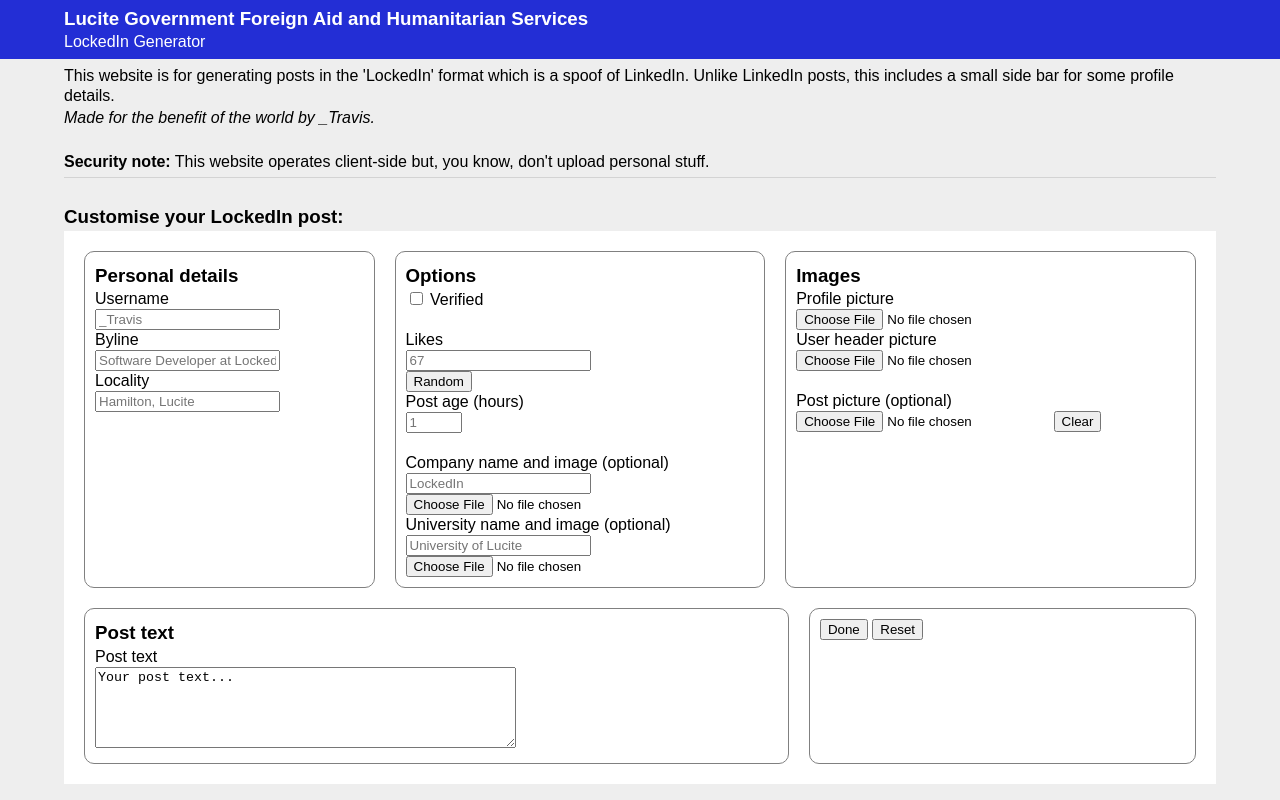
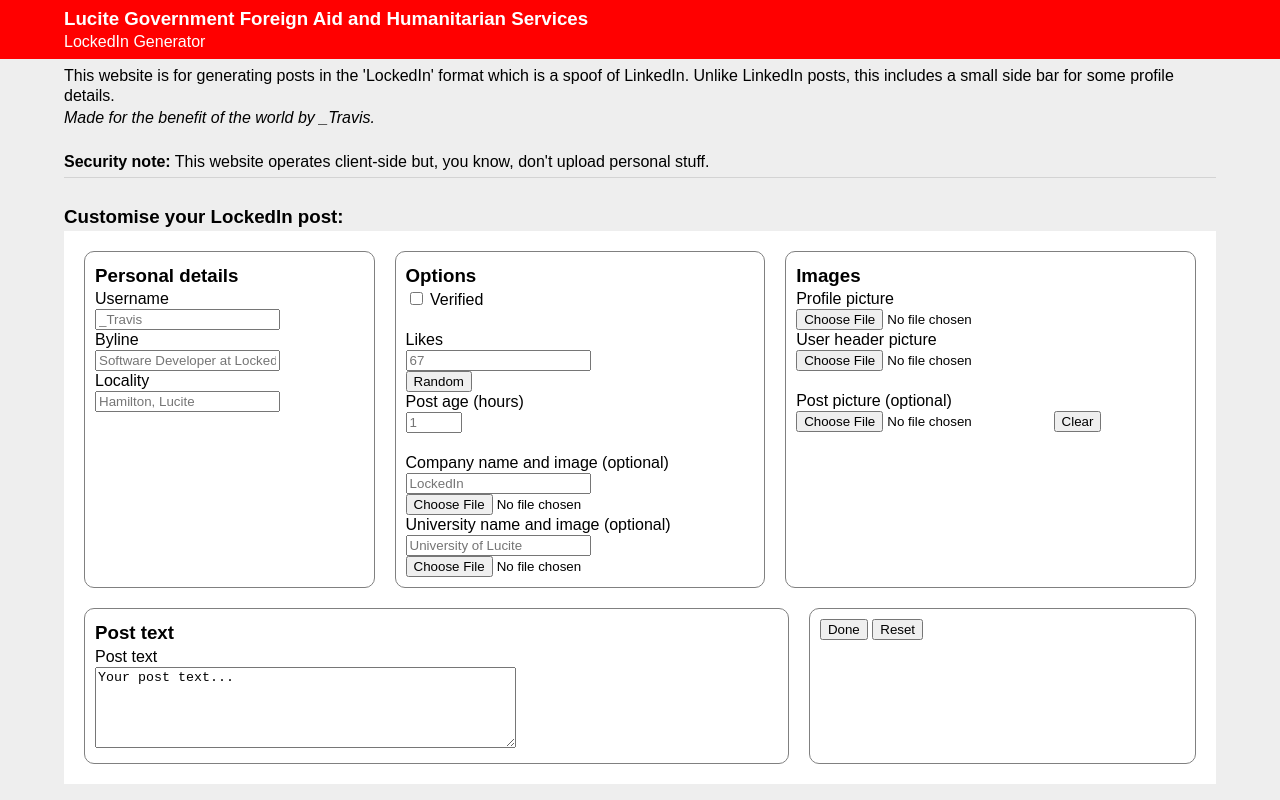
Before and after one commit to travdunny/lockedin, a plain HTML site: page index.html in a window 1280 px wide. Shown: the top 800 px of the page. Drawn offline with nearby package versions, Linux system fonts and the light colour scheme; a script that the page names is missing.

Commit message:
Test of commit

```diff
--- a/stylesheet.css
+++ b/stylesheet.css
@@ -18,7 +18,7 @@ p,h1,h2,h3 {
 }
 
 #titlebar {
-    background-color: #232ed5;
+    background-color: red;
     color: white;
     padding: 5px 5% 5px 5%;
 }
```
